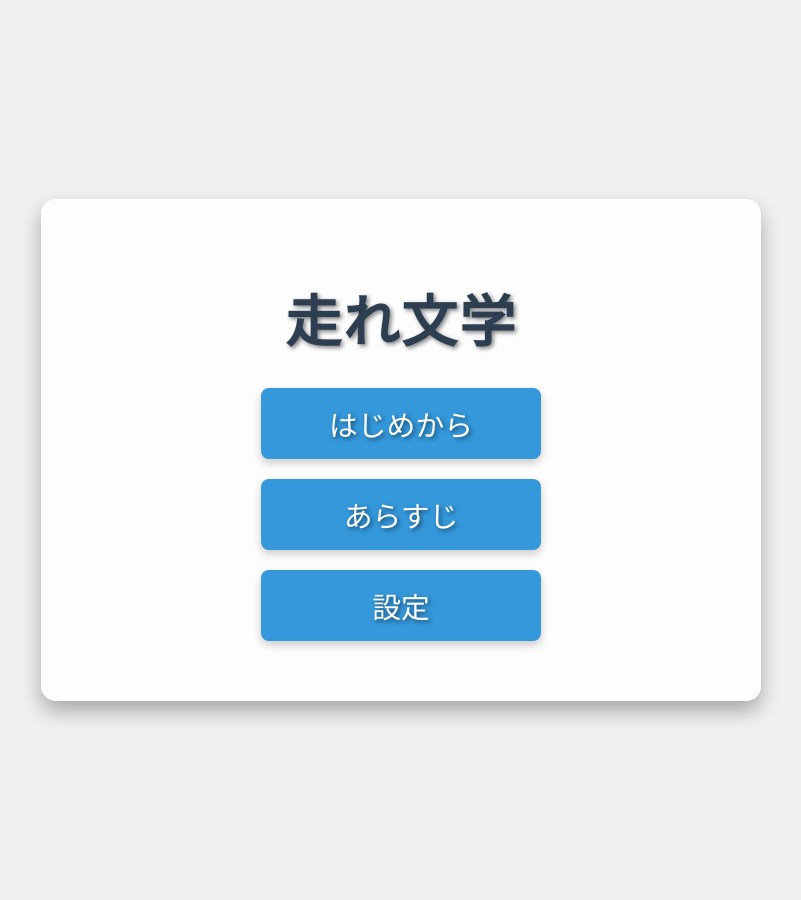
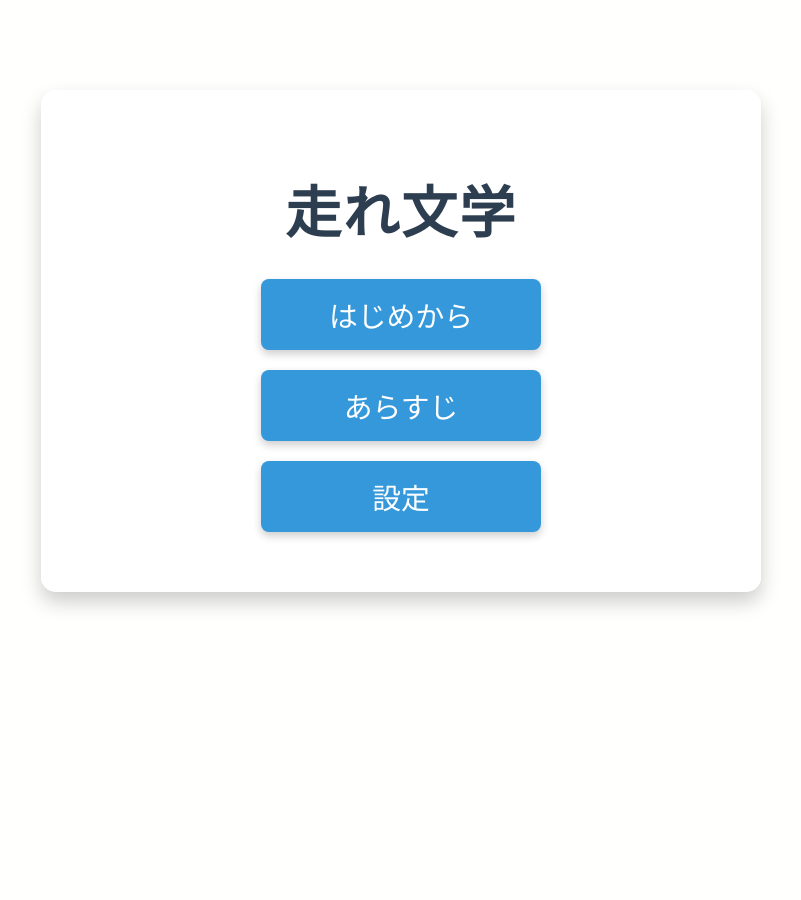
Before and after one commit to cchoyst/team6_run-literature, a Flask app: page / in a window 1280 px wide. Shown: the whole page, without its empty margins (239-1040 px from the left). Run offline with Flask 3, Linux system fonts and the light colour scheme; data that the repository does not hold is empty; some libraries are stand-ins or nearby versions.

Commit message:
スタート画面の背景変更

```diff
--- a/app/main.py
+++ b/app/main.py
@@ -3,6 +3,7 @@
 import os
 import json
 import requests
+import random
 from flask import (
     Flask,
     render_template,
@@ -67,9 +68,64 @@ def attach_icons(options):
 #--------------------------------------------------------------
 
 # タイトル画面（index.html)
+# ----------------------------------------------------------------------------------
+#  ヘルパー関数：背景用の文学テキスト取得 (API不使用・GitHub Rawデータ使用版)
+# ----------------------------------------------------------------------------------
+def get_literary_background():
+    """
+    背景に表示するための長い文学テキストを取得する。
+    安定性を重視し、GitHub上の青空文庫テキストデータを使用する。
+    """
+    library = [
+        {
+            "title": "走れメロス",
+            "url": "https://raw.githubusercontent.com/aozorahack/aozorabunko_text/master/cards/000035/files/1567_14913.txt"
+        },
+        {
+            "title": "注文の多い料理店",
+            "url": "https://raw.githubusercontent.com/aozorahack/aozorabunko_text/master/cards/000081/files/43754_17659.txt"
+        },
+        {
+            "title": "檸檬",
+            "url": "https://raw.githubusercontent.com/aozorahack/aozorabunko_text/master/cards/000074/files/427_19793.txt"
+        }
+    ]
+
+    try:
+        # ランダムに一冊選ぶ
+        book = random.choice(library)
+
+        # テキストデータを取得
+        response = requests.get(book["url"], timeout=3)
+        response.encoding = 'utf-8' # 文字化け防止
+
+        if response.status_code == 200:
+            text = response.text
+            # 背景用なので冒頭2000文字程度でカット
+            return text[:2000]
+
+    except Exception as e:
+        print(f"Background Text Error: {e}")
+
+    # エラー時のフォールバック（メロス冒頭）
+    fallback = (
+        "メロスは激怒した。必ず、かの邪智暴虐の王を除かなければならぬと決意した。"
+        "メロスには政治がわからぬ。メロスは、村の牧人である。笛を吹き、羊と遊んで暮して来た。"
+        "けれども邪悪に対しては、人一倍に敏感であった。"
+    )
+    return fallback * 20
+
+
+# ----------------------------------------------------------------------------------
+#  ルーティング
+# ----------------------------------------------------------------------------------
+
+# タイトル画面（index.html)
 @app.route("/")
 def index():
-    return render_template("index.html")
+    # 背景用テキストを取得して HTML に渡す
+    bg_text = get_literary_background()
+    return render_template("index.html", background_text=bg_text)
 
 
 # ゲーム全体の初期化
--- a/app/static/css/main.css
+++ b/app/static/css/main.css
@@ -315,3 +315,81 @@ button {
     height: 32px;
   }
 }
+
+
+/* 1. 縦書き文学背景のスタイル */
+.literary-background {
+  position: fixed;
+  top: 0;
+  left: 0;
+  width: 100%;
+  height: 100%;
+  z-index: 0; /* bodyより上、コンテンツより奥 */
+
+  /* 縦書き設定 */
+  writing-mode: vertical-rl;
+  text-orientation: upright;
+
+  /* 背景色と文字設定 */
+  background-color: #fcfaf2; /* 和紙っぽい色（ゲーム画面の青を上書き） */
+  color: #000;
+  opacity: 0.15; /* 文字を薄く透かす */
+  font-family: "Yu Mincho", "HiraMinProN-W3", serif; /* 明朝体 */
+  font-size: 24px;
+  line-height: 2.0;
+  padding: 20px;
+
+  /* はみ出し防止と選択不可 */
+  overflow: hidden;
+  user-select: none;
+  pointer-events: none;
+  white-space: pre-wrap;
+  text-align: justify;
+}
+
+/* 2. タイトル画面のコンテナ（白い箱） */
+.start-container {
+  position: relative;
+  z-index: 1; /* 背景より手前に表示 */
+  text-align: center;
+  background-color: rgba(255, 255, 255, 0.9);
+  padding: 40px 60px;
+  border-radius: 15px;
+  box-shadow: 0 10px 20px rgba(0, 0, 0, 0.2);
+  max-width: 600px;
+  width: 90%;
+  margin: 10vh auto; /* 上下の余白 */
+  backdrop-filter: blur(5px);
+}
+
+.start-container h1 {
+  font-size: 3.5em;
+  color: #2c3e50;
+  margin-bottom: 30px;
+  letter-spacing: 2px;
+}
+
+/* 3. タイトル画面のメニューボタン */
+.menu-item {
+  margin: 20px 0;
+}
+
+.menu-item a {
+  display: inline-block;
+  padding: 15px 40px;
+  font-size: 1.8em;
+  color: #fff;
+  background-color: #3498db;
+  border: none;
+  border-radius: 8px;
+  text-decoration: none;
+  transition: all 0.3s ease;
+  box-shadow: 0 4px 8px rgba(0, 0, 0, 0.2);
+  min-width: 200px;
+}
+
+.menu-item a:hover {
+  background-color: #2980b9;
+  transform: translateY(-3px);
+  box-shadow: 0 6px 12px rgba(0, 0, 0, 0.3);
+}
--- a/app/templates/index.html
+++ b/app/templates/index.html
@@ -4,82 +4,23 @@
     <meta charset="UTF-8">
     <meta name="viewport" content="width=device-width, initial-scale=1.0">
     <title>走れ文学 - スタート画面</title>
-    <style>
-        body {
-            font-family: 'Arial', sans-serif;
-            display: flex;
-            justify-content: center;
-            align-items: center;
-            min-height: 100vh;
-            margin: 0;
-            background-color: #f0f0f0;
-            color: #333;
-            background-image: url('https://via.placeholder.com/1920x1080/87CEEB/FFFFFF?text=Background+Image+Placeholder'); /* 背景画像のプレースホルダー */
-            background-size: cover;
-            background-position: center;
-            text-shadow: 2px 2px 4px rgba(0, 0, 0, 0.5); /* 文字に影を追加 */
-        }
-
-        .start-container {
-            text-align: center;
-            background-color: rgba(255, 255, 255, 0.85); /* 半透明の背景 */
-            padding: 40px 60px;
-            border-radius: 15px;
-            box-shadow: 0 10px 20px rgba(0, 0, 0, 0.3);
-            max-width: 600px;
-            width: 90%;
-            backdrop-filter: blur(5px); /* 背景を少しぼかす */
-        }
-
-        h1 {
-            font-size: 3.5em;
-            color: #2c3e50;
-            margin-bottom: 30px;
-            letter-spacing: 2px;
-            text-transform: uppercase;
-        }
-
-        .menu-item {
-            margin: 20px 0;
-        }
-
-        .menu-item a {
-            display: inline-block;
-            padding: 15px 40px;
-            font-size: 1.8em;
-            color: #fff;
-            background-color: #3498db;
-            border: none;
-            border-radius: 8px;
-            text-decoration: none;
-            transition: background-color 0.3s ease, transform 0.2s ease;
-            box-shadow: 0 4px 8px rgba(0, 0, 0, 0.2);
-            min-width: 200px; /* ボタンの最小幅 */
-        }
-
-        .menu-item a:hover {
-            background-color: #2980b9;
-            transform: translateY(-3px);
-            box-shadow: 0 6px 12px rgba(0, 0, 0, 0.3);
-        }
-
-        .menu-item a:active {
-            transform: translateY(0);
-            box-shadow: 0 2px 4px rgba(0, 0, 0, 0.2);
-        }
-    </style>
+    <link rel="stylesheet" href="{{ url_for('static', filename='css/main.css') }}">
 </head>
 <body>
+    <div class="literary-background">
+        {{ background_text }}
+    </div>
+
     <div class="start-container">
         <h1>走れ文学</h1>
         <div class="menu-item">
             <a href="{{ url_for('start_game') }}" onclick="fetch('/api/reset_story', {method: 'POST'})">はじめから</a>
         </div>
         <div class="menu-item">
-            <a href="#" onclick="alert('これは文学作品をテーマにした、スリリングな冒険ゲームです。'); return false;">あらすじ</a>
+            <a href="#" onclick="alert('文学の世界へようこそ'); return false;">あらすじ</a>
         </div>
         <div class="menu-item">
-            <a href="#" onclick="alert('操作方法やゲームの難易度などを設定できます。'); return false;">設定</a>
+            <a href="#" onclick="alert('設定機能は開発中です'); return false;">設定</a>
         </div>
     </div>
 </body>
```
Also changed, not shown: app/static/data/story.json (+0 -7 lines), requirements.txt (line endings or trailing spaces).
